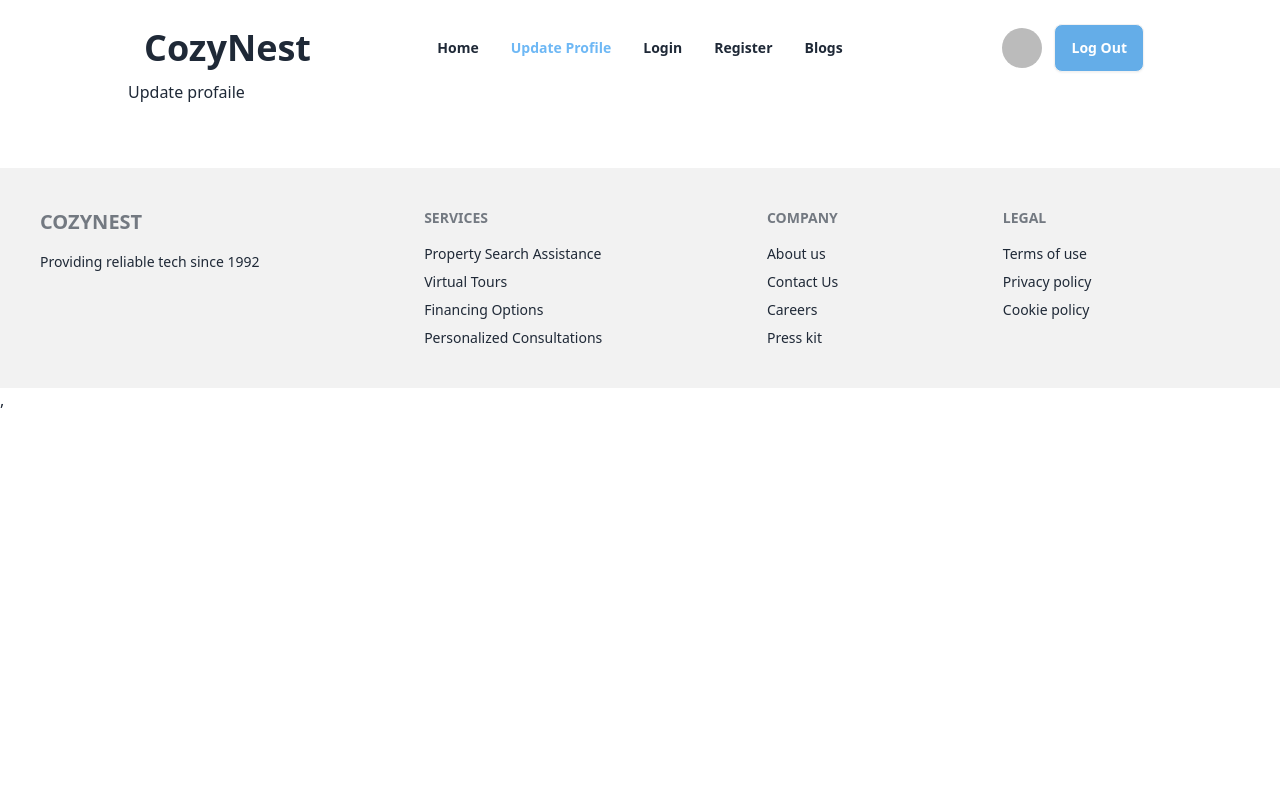
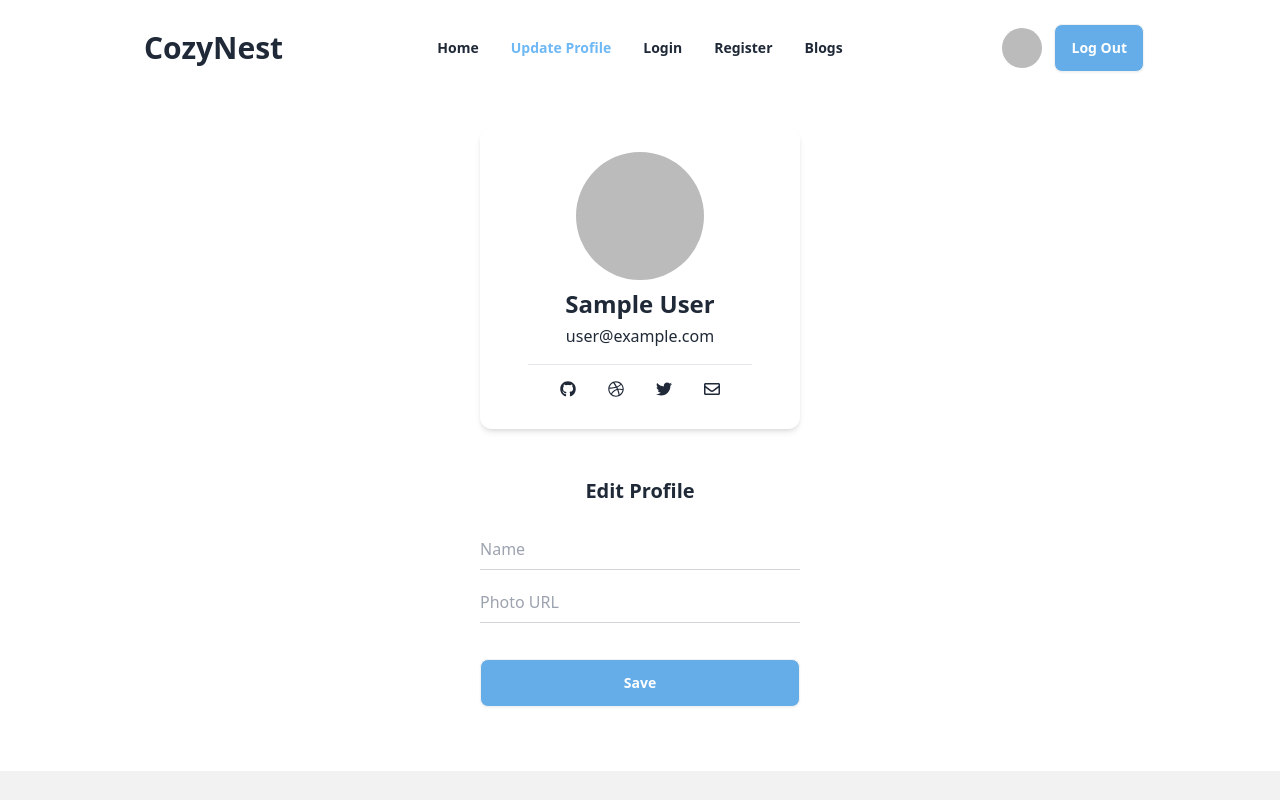
Before and after one commit to mahdirahman356/COZY-NEST, a React (Vite) app: page /updateProfile in a window 1280 px wide. Shown: the top 800 px of the page. Built offline with nearby package versions, Linux system fonts and the light colour scheme; no server answers; sample sign-in values are in the browser's storage.

Commit message:
setup update profile

```diff
--- a/src/Context/Context.jsx
+++ b/src/Context/Context.jsx
@@ -1,4 +1,4 @@
-import { createUserWithEmailAndPassword, onAuthStateChanged, signInWithEmailAndPassword } from 'firebase/auth';
+import { createUserWithEmailAndPassword, onAuthStateChanged, signInWithEmailAndPassword, updateProfile } from 'firebase/auth';
 import PropTypes from 'prop-types';
 import { createContext, useEffect, useState } from "react";
 import auth from '../firebase/firebase';
--- a/src/MainRouter/MainRouter.jsx
+++ b/src/MainRouter/MainRouter.jsx
@@ -10,7 +10,7 @@ const MainRouter = () => {
             </div>
             <Footer></Footer>
         </div>
-    );
-};
+    )
+}
 
 export default MainRouter;
--- a/src/Navbar/Navbar.jsx
+++ b/src/Navbar/Navbar.jsx
@@ -26,7 +26,7 @@ const Navbar = () => {
             <li><a>Update Profile</a></li>
           </ul>
         </div>
-        <a className="text-xl md:text-4xl font-bold ml-2">CozyNest</a>
+        <a className="text-xl md:text-3xl font-bold ml-2">CozyNest</a>
       </div>
       <div className="navbar-center hidden lg:flex">
         <ul className="menu menu-horizontal px-1 gap-8">
--- a/src/Routes.jsx
+++ b/src/Routes.jsx
@@ -26,7 +26,9 @@ const router = createBrowserRouter([
             },
             {
                 path: "/updateProfile",
-                element: <UpdateProfile></UpdateProfile>
+                element: <PrivetRoute>
+                    <UpdateProfile></UpdateProfile>
+                </PrivetRoute>
             },
             {
                 path: "/register",
--- a/src/component/UpdateProfile.jsx
+++ b/src/component/UpdateProfile.jsx
@@ -1,12 +1,57 @@
+import { useContext } from "react";
 import { Helmet } from "react-helmet-async";
+import { AuthContext } from "../Context/Context";
 
 const UpdateProfile = () => {
+    let {user} = useContext(AuthContext)
     return (
         <div>
             <Helmet>
                 <title>CozyNest | UpdateProfile</title>
             </Helmet>
-            <p>Update profaile</p>
+            <div className="max-w-xs md:w-[80%] mx-auto">
+            <div className="flex flex-col justify-center  p-6 shadow-md rounded-xl sm:px-12 dark:bg-gray-50 dark:text-gray-800 mt-12">
+                <img src={user.photoURL} alt="" className="w-32 h-32 mx-auto rounded-full dark:bg-gray-500 aspect-square" />
+                <div className="space-y-4 text-center divide-y dark:divide-gray-300">
+                    <div className="my-2 space-y-1">
+                        <h2 className="text-xl font-semibold sm:text-2xl">{user.displayName}</h2>
+                        <p className="px-5 text-xs sm:text-base dark:text-gray-600">{user.email}</p>
+                    </div>
+                    <div className="flex justify-center pt-2 space-x-4 align-center">
+                        <a rel="noopener noreferrer" href="#" aria-label="GitHub" className="p-2 rounded-md dark:text-gray-800 hover:dark:text-violet-600">
+                            <svg viewBox="0 0 496 512" xmlns="http://www.w3.org/2000/svg" className="w-4 h-4 fill-current">
+                                <path d="M165.9 397.4c0 2-2.3 3.6-5.2 3.6-3.3.3-5.6-1.3-5.6-3.6 0-2 2.3-3.6 5.2-3.6 3-.3 5.6 1.3 5.6 3.6zm-31.1-4.5c-.7 2 1.3 4.3 4.3 4.9 2.6 1 5.6 0 6.2-2s-1.3-4.3-4.3-5.2c-2.6-.7-5.5.3-6.2 2.3zm44.2-1.7c-2.9.7-4.9 2.6-4.6 4.9.3 2 2.9 3.3 5.9 2.6 2.9-.7 4.9-2.6 4.6-4.6-.3-1.9-3-3.2-5.9-2.9zM244.8 8C106.1 8 0 113.3 0 252c0 110.9 69.8 205.8 169.5 239.2 12.8 2.3 17.3-5.6 17.3-12.1 0-6.2-.3-40.4-.3-61.4 0 0-70 15-84.7-29.8 0 0-11.4-29.1-27.8-36.6 0 0-22.9-15.7 1.6-15.4 0 0 24.9 2 38.6 25.8 21.9 38.6 58.6 27.5 72.9 20.9 2.3-16 8.8-27.1 16-33.7-55.9-6.2-112.3-14.3-112.3-110.5 0-27.5 7.6-41.3 23.6-58.9-2.6-6.5-11.1-33.3 2.6-67.9 20.9-6.5 69 27 69 27 20-5.6 41.5-8.5 62.8-8.5s42.8 2.9 62.8 8.5c0 0 48.1-33.6 69-27 13.7 34.7 5.2 61.4 2.6 67.9 16 17.7 25.8 31.5 25.8 58.9 0 96.5-58.9 104.2-114.8 110.5 9.2 7.9 17 22.9 17 46.4 0 33.7-.3 75.4-.3 83.6 0 6.5 4.6 14.4 17.3 12.1C428.2 457.8 496 362.9 496 252 496 113.3 383.5 8 244.8 8zM97.2 352.9c-1.3 1-1 3.3.7 5.2 1.6 1.6 3.9 2.3 5.2 1 1.3-1 1-3.3-.7-5.2-1.6-1.6-3.9-2.3-5.2-1zm-10.8-8.1c-.7 1.3.3 2.9 2.3 3.9 1.6 1 3.6.7 4.3-.7.7-1.3-.3-2.9-2.3-3.9-2-.6-3.6-.3-4.3.7zm32.4 35.6c-1.6 1.3-1 4.3 1.3 6.2 2.3 2.3 5.2 2.6 6.5 1 1.3-1.3.7-4.3-1.3-6.2-2.2-2.3-5.2-2.6-6.5-1zm-11.4-14.7c-1.6 1-1.6 3.6 0 5.9 1.6 2.3 4.3 3.3 5.6 2.3 1.6-1.3 1.6-3.9 0-6.2-1.4-2.3-4-3.3-5.6-2z"></path>
+                            </svg>
+                        </a>
+                        <a rel="noopener noreferrer" href="#" aria-label="Dribble" className="p-2 rounded-md dark:text-gray-800 hover:dark:text-violet-600">
+                            <svg viewBox="0 0 512 512" xmlns="http://www.w3.org/2000/svg" className="w-4 h-4 fill-current">
+                                <path d="M256 8C119.252 8 8 119.252 8 256s111.252 248 248 248 248-111.252 248-248S392.748 8 256 8zm163.97 114.366c29.503 36.046 47.369 81.957 47.835 131.955-6.984-1.477-77.018-15.682-147.502-6.818-5.752-14.041-11.181-26.393-18.617-41.614 78.321-31.977 113.818-77.482 118.284-83.523zM396.421 97.87c-3.81 5.427-35.697 48.286-111.021 76.519-34.712-63.776-73.185-116.168-79.04-124.008 67.176-16.193 137.966 1.27 190.061 47.489zm-230.48-33.25c5.585 7.659 43.438 60.116 78.537 122.509-99.087 26.313-186.36 25.934-195.834 25.809C62.38 147.205 106.678 92.573 165.941 64.62zM44.17 256.323c0-2.166.043-4.322.108-6.473 9.268.19 111.92 1.513 217.706-30.146 6.064 11.868 11.857 23.915 17.174 35.949-76.599 21.575-146.194 83.527-180.531 142.306C64.794 360.405 44.17 310.73 44.17 256.323zm81.807 167.113c22.127-45.233 82.178-103.622 167.579-132.756 29.74 77.283 42.039 142.053 45.189 160.638-68.112 29.013-150.015 21.053-212.768-27.882zm248.38 8.489c-2.171-12.886-13.446-74.897-41.152-151.033 66.38-10.626 124.7 6.768 131.947 9.055-9.442 58.941-43.273 109.844-90.795 141.978z"></path>
+                            </svg>
+                        </a>
+                        <a rel="noopener noreferrer" href="#" aria-label="Twitter" className="p-2 rounded-md dark:text-gray-800 hover:dark:text-violet-600">
+                            <svg viewBox="0 0 512 512" xmlns="http://www.w3.org/2000/svg" className="w-4 h-4 fill-current">
+                                <path d="M459.37 151.716c.325 4.548.325 9.097.325 13.645 0 138.72-105.583 298.558-298.558 298.558-59.452 0-114.68-17.219-161.137-47.106 8.447.974 16.568 1.299 25.34 1.299 49.055 0 94.213-16.568 130.274-44.832-46.132-.975-84.792-31.188-98.112-72.772 6.498.974 12.995 1.624 19.818 1.624 9.421 0 18.843-1.3 27.614-3.573-48.081-9.747-84.143-51.98-84.143-102.985v-1.299c13.969 7.797 30.214 12.67 47.431 13.319-28.264-18.843-46.781-51.005-46.781-87.391 0-19.492 5.197-37.36 14.294-52.954 51.655 63.675 129.3 105.258 216.365 109.807-1.624-7.797-2.599-15.918-2.599-24.04 0-57.828 46.782-104.934 104.934-104.934 30.213 0 57.502 12.67 76.67 33.137 23.715-4.548 46.456-13.32 66.599-25.34-7.798 24.366-24.366 44.833-46.132 57.827 21.117-2.273 41.584-8.122 60.426-16.243-14.292 20.791-32.161 39.308-52.628 54.253z"></path>
+                            </svg>
+                        </a>
+                        <a rel="noopener noreferrer" href="#" aria-label="Email" className="p-2 rounded-md dark:text-gray-800 hover:dark:text-violet-600">
+                            <svg viewBox="0 0 512 512" xmlns="http://www.w3.org/2000/svg" className="w-4 h-4 fill-current">
+                                <path d="M464 64H48C21.49 64 0 85.49 0 112v288c0 26.51 21.49 48 48 48h416c26.51 0 48-21.49 48-48V112c0-26.51-21.49-48-48-48zm0 48v40.805c-22.422 18.259-58.168 46.651-134.587 106.49-16.841 13.247-50.201 45.072-73.413 44.701-23.208.375-56.579-31.459-73.413-44.701C106.18 199.465 70.425 171.067 48 152.805V112h416zM48 400V214.398c22.914 18.251 55.409 43.862 104.938 82.646 21.857 17.205 60.134 55.186 103.062 54.955 42.717.231 80.509-37.199 103.053-54.947 49.528-38.783 82.032-64.401 104.947-82.653V400H48z"></path>
+                            </svg>
+                        </a>
+                    </div>
+                </div>
+            </div>
+            <div className="my-12">
+                <p className="text-xl font-semibold text-center">Edit Profile</p>
+                <div className="mt-8">
+                <form>
+                <input type="text" placeholder="Name" className=" rounded-none border-b-[1px] border-gray-300 w-full pb-2 " />
+                <input type="text" placeholder="Photo URL" className=" rounded-none border-b-[1px] border-gray-300 w-full pb-2 mt-5" />
+                <input type="submit" className="btn mt-9 w-full bg-[#64ade8] text-white" value="Save" />
+                </form>
+                </div>
+            </div>
+            </div>
         </div>
     );
 };
```
